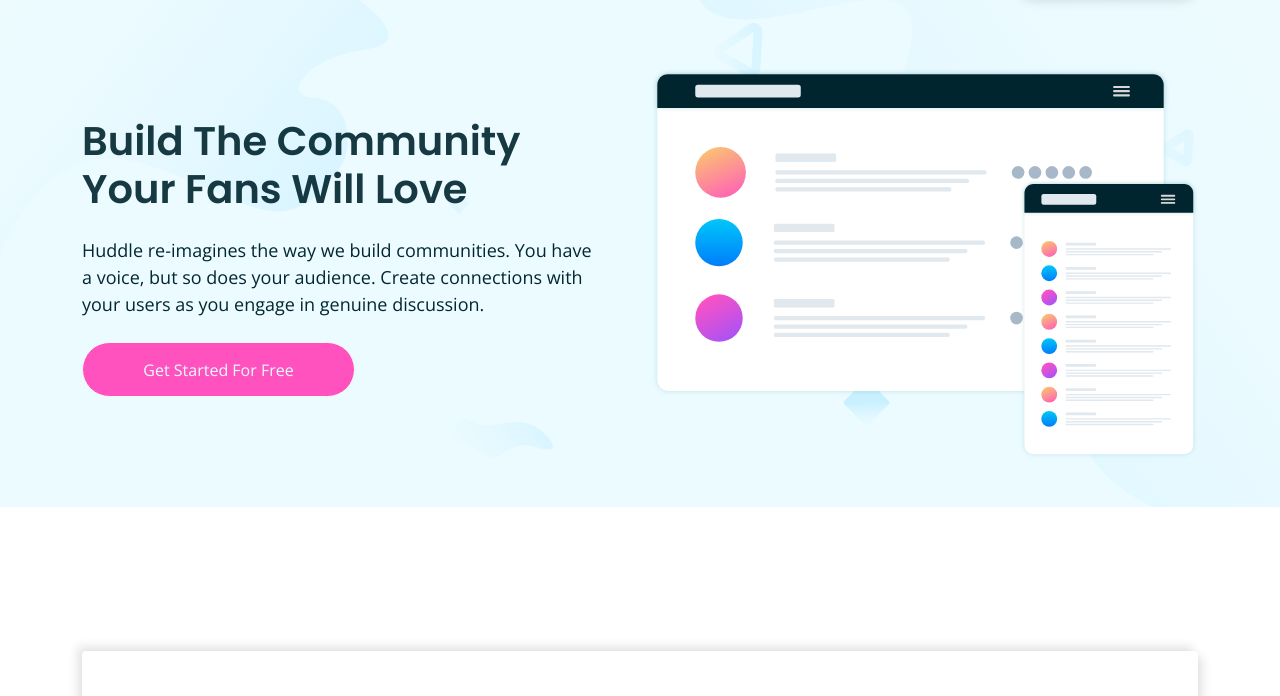
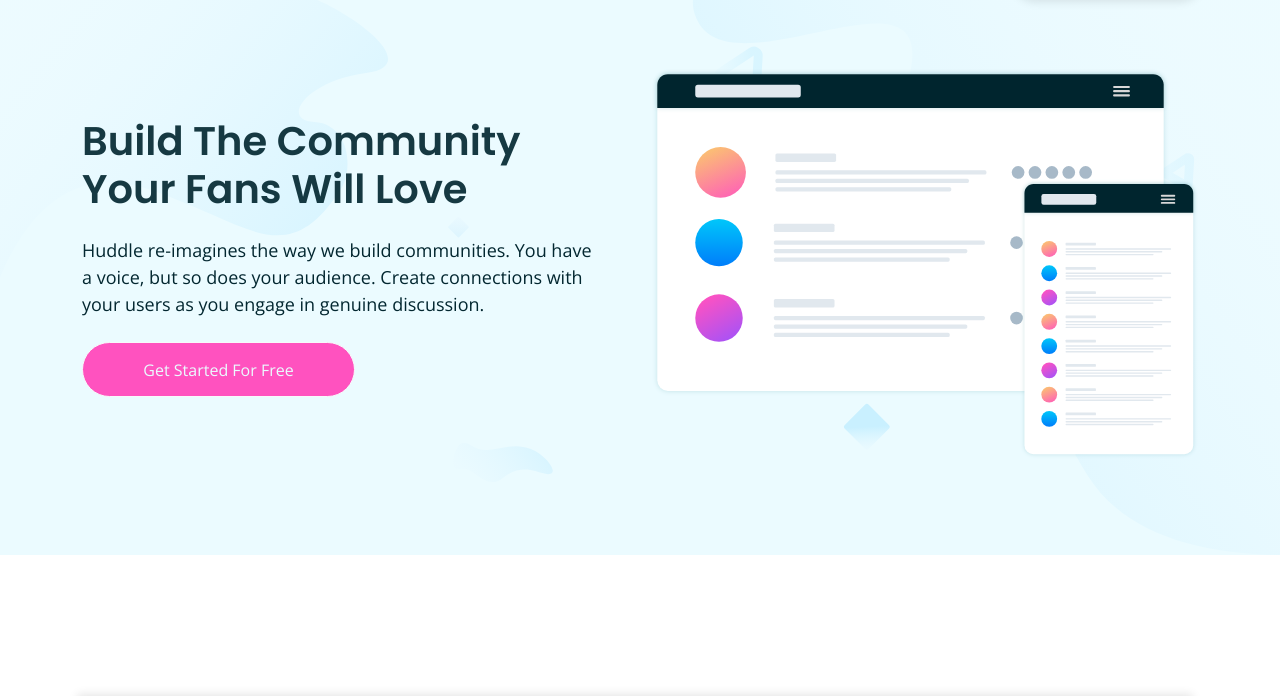
Before and after one commit to BabyDeee/Huddle-alternating-feature-block, a plain HTML site: page index.html in a window 1280 px wide. Shown: the part 84-780 px from the top of the page. Drawn offline with nearby package versions, Linux system fonts and the light colour scheme.

Commit message:
Third commit

```diff
--- a/index.html
+++ b/index.html
@@ -17,7 +17,7 @@
   </style>
 </head>
 <body>
-  <section id="hero-section" class="mb-5 pt-2">
+  <section id="hero-section" class="mb-5 pb-5 pt-2">
     <header>
       <nav class="navbar navbar-expand-lg pt-4">
         <div class="container d-flex flex-row flex-nowrap">
```
